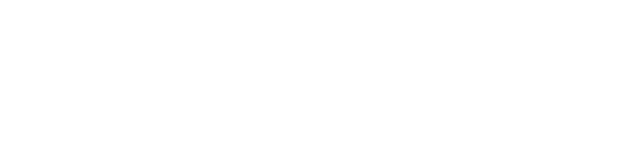
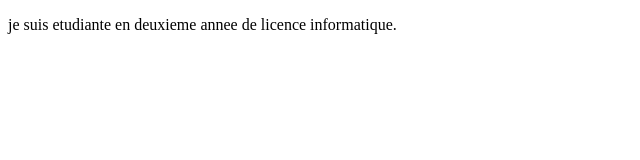
Before and after one commit to kaffoui/git-mon-cv, a plain HTML site: page index.html in a window 1280 px wide. Shown: the whole page, without its empty margins (0-640 px from the left). Drawn offline with Linux system fonts and the light colour scheme.

Commit message:
mise en place de la section description

```diff
--- a/index.html
+++ b/index.html
@@ -7,7 +7,9 @@
     <title>EXERCICES</title>
 </head>
 <body>
-
+    <p>
+        je suis etudiante en deuxieme annee de licence informatique.
+    </p>
 </body>
 
 </html>
```
